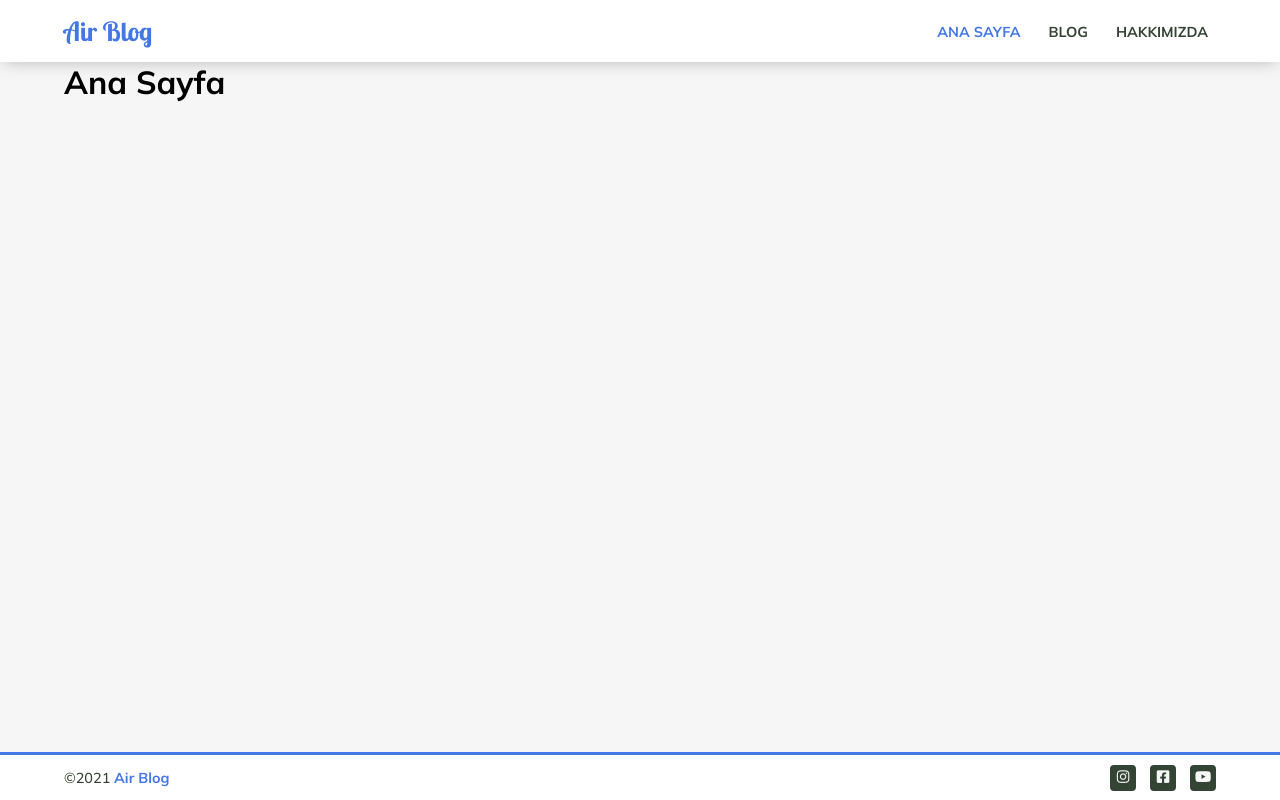
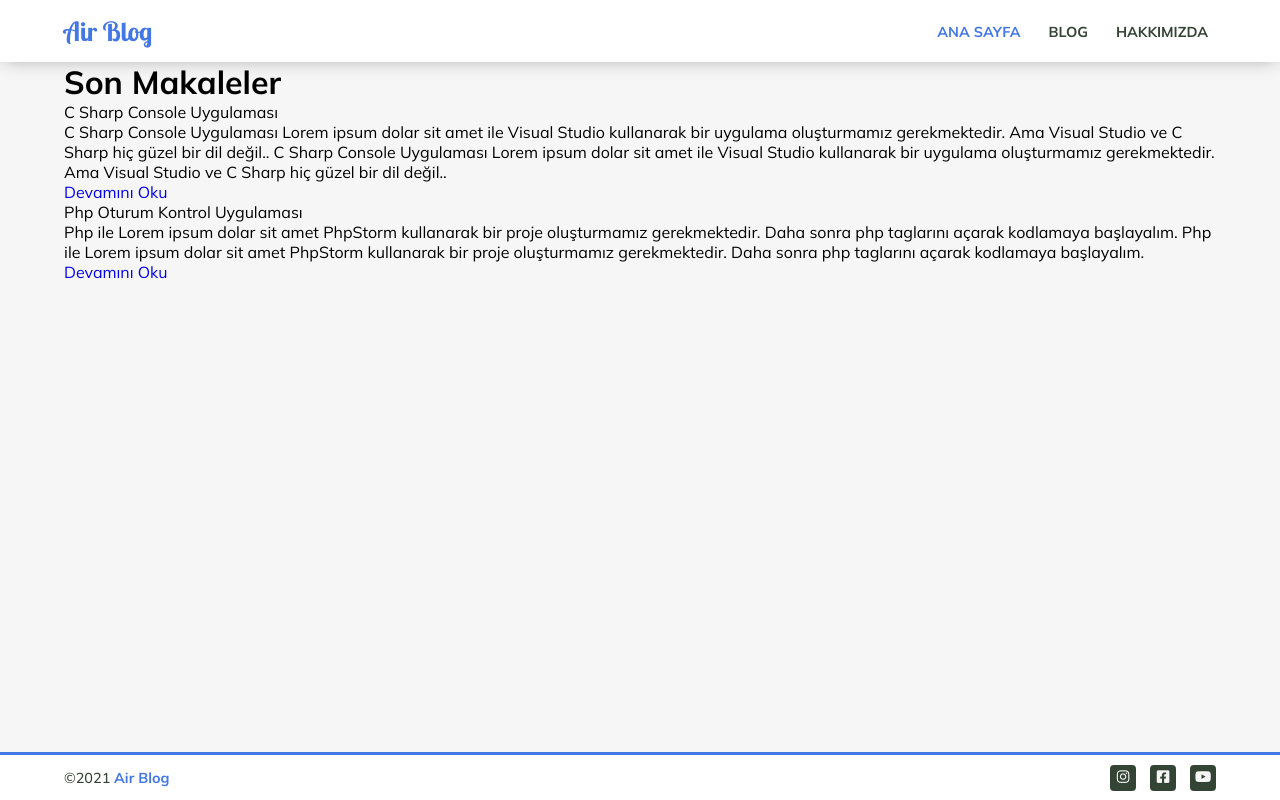
Before and after one commit to ertugrulsencer/air-blog, a Vue app: page / in a window 1280 px wide. Built offline with nearby package versions, Linux system fonts and the light colour scheme.

Commit message:
Pages footer top problem solvid

```diff
--- a/src/assets/scss/_app.scss
+++ b/src/assets/scss/_app.scss
@@ -19,8 +19,7 @@ body {
 .wrapper {
   height: 100%;
   main {
-    height: calc(100% - (62px + 48px));
-    overflow-y: auto;
+    min-height: calc(100% - (62px + 48px));
     .container {
       height: 100%;
     }
--- a/src/views/About.vue
+++ b/src/views/About.vue
@@ -1,7 +1,9 @@
 <template>
-  <div class="about">
-    <h1>This is an about page</h1>
-  </div>
+  <main>
+    <div class="container">
+      <h1>Hakkımızda</h1>
+    </div>
+  </main>
 </template>
 <script>
 export default {
--- a/src/views/Blog.vue
+++ b/src/views/Blog.vue
@@ -1,5 +1,9 @@
 <template>
-  <h1>Blog Page</h1>
+  <main>
+    <div class="container">
+      <h1>Blog Page</h1>
+    </div>
+  </main>
 </template>
 
 <script>
--- a/src/views/Home.vue
+++ b/src/views/Home.vue
@@ -1,7 +1,20 @@
 <template>
   <main>
     <div class="container">
-      <h1>Ana Sayfa</h1>
+      <h1>Son Makaleler</h1>
+      <section class="articles">
+        <article v-for="(article, index) in articleList" :key="index">
+          <header class="article-header">
+            {{ article.header }}
+          </header>
+          <p class="article-description">
+            {{ article.description }}
+          </p>
+          <router-link :to="`/post/${article.key}`" class="btn-next">
+            Devamını Oku
+          </router-link>
+        </article>
+      </section>
     </div>
   </main>
 </template>
@@ -10,6 +23,24 @@
 export default {
   name: "Home",
   components: {},
+  data() {
+    return {
+      articleList: [
+        {
+          key: "-jiuy9Yh98hg7tyG",
+          header: "C Sharp Console Uygulaması",
+          description:
+            "C Sharp Console Uygulaması Lorem ipsum dolar sit amet ile Visual Studio kullanarak bir uygulama oluşturmamız gerekmektedir. Ama Visual Studio ve C Sharp hiç güzel bir dil değil.. C Sharp Console Uygulaması Lorem ipsum dolar sit amet ile Visual Studio kullanarak bir uygulama oluşturmamız gerekmektedir. Ama Visual Studio ve C Sharp hiç güzel bir dil değil..",
+        },
+        {
+          key: "-jiuy9Yh98hg7tyG",
+          header: "Php Oturum Kontrol Uygulaması",
+          description:
+            "Php ile Lorem ipsum dolar sit amet PhpStorm kullanarak bir proje oluşturmamız gerekmektedir. Daha sonra php taglarını açarak kodlamaya başlayalım. Php ile Lorem ipsum dolar sit amet PhpStorm kullanarak bir proje oluşturmamız gerekmektedir. Daha sonra php taglarını açarak kodlamaya başlayalım. ",
+        },
+      ],
+    };
+  },
   metaInfo: {
     title: "Ana Sayfa",
   },
--- a/src/views/Post.vue
+++ b/src/views/Post.vue
@@ -1,5 +1,9 @@
 <template>
-  <h1>Post: [{{$route.params.key}}] </h1>
+  <main>
+    <div class="container">
+      <h1>Post: [{{ $route.params.key }}]</h1>
+    </div>
+  </main>
 </template>
 
 <script>
```
